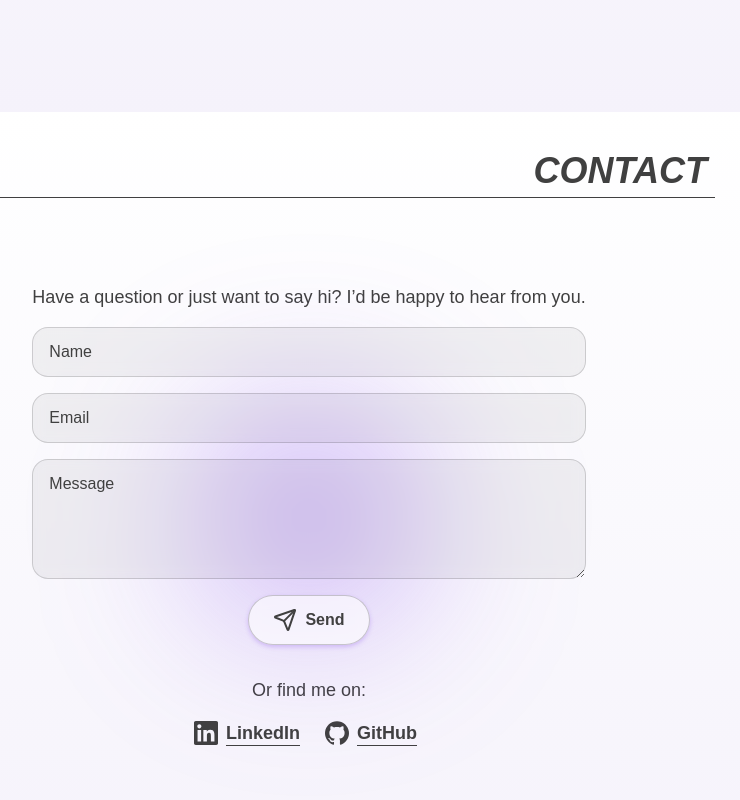
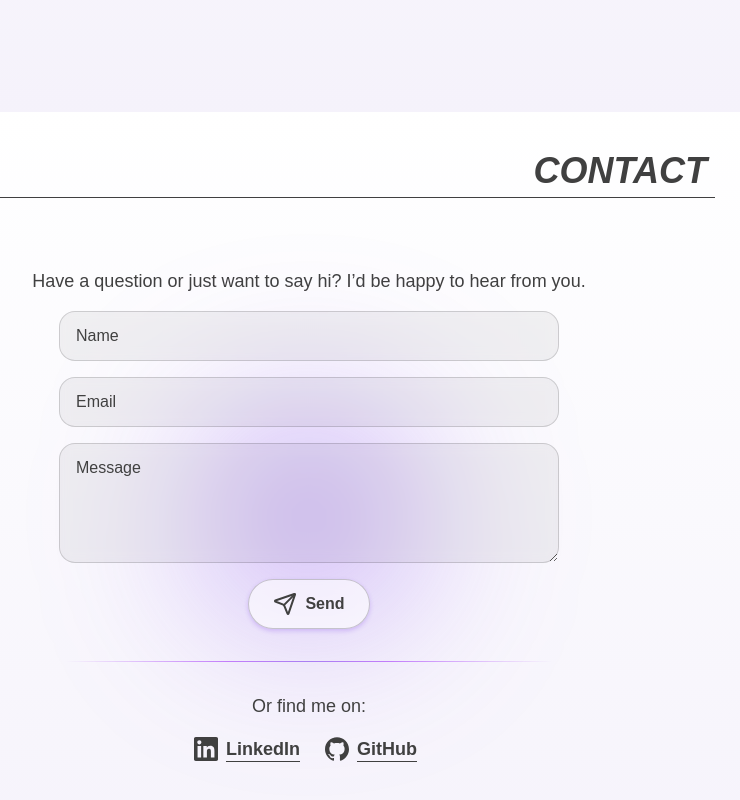
Before and after one commit to punit-shah/punitshah-dev-v2, a React (Vite) app: page / in a window 1280 px wide. Shown: the part 2288-3088 px from the top of the page, without its empty margins (367-1107 px from the left). Built offline with nearby package versions, Linux system fonts and the light colour scheme; no server answers; a web font is replaced by a local one.

Commit message:
Adjust Contact section styles

```diff
--- a/src/components/Input/Input.tsx
+++ b/src/components/Input/Input.tsx
@@ -4,6 +4,7 @@ import { DarkModeContext } from '../../contexts/DarkMode';
 import classes from './Input.module.css';
 
 type InputProps = {
+  className?: string;
   label: string;
   type?: string;
   value?: string;
@@ -15,6 +16,7 @@ type InputProps = {
 };
 
 const Input = ({
+  className,
   label,
   type = 'text',
   value = '',
@@ -43,6 +45,7 @@ const Input = ({
       className={classNames([
         classes.inputContainer,
         { [classes.dark]: isDarkMode },
+        className,
       ])}
     >
       {inputElement}
--- a/src/sections/Contact/Contact.module.css
+++ b/src/sections/Contact/Contact.module.css
@@ -9,8 +9,12 @@
   flex-direction: column;
   align-items: center;
   justify-content: center;
-  gap: 2rem;
+  gap: 4rem;
   margin-block-end: 5.5rem;
+
+  p {
+    text-align: center;
+  }
 
   &::before {
     content: '';
@@ -51,11 +55,37 @@
   gap: 1rem;
 }
 
+.input {
+  max-width: 500px;
+  width: 100%;
+}
+
 .socials {
+  --gradient-direction: 90deg;
+
+  position: relative;
   display: flex;
   flex-direction: column;
   align-items: center;
   gap: 1rem;
+  width: 100%;
+
+  &::before {
+    content: '';
+    position: absolute;
+    top: -2rem;
+    left: 0;
+    width: 100%;
+    height: 1px;
+    background: linear-gradient(
+      var(--gradient-direction),
+      transparent 20%,
+      rgb(from var(--color-accent-2) r g b / 0.6) 40%,
+      rgb(from var(--color-accent-1) r g b / 0.6) 50%,
+      rgb(from var(--color-accent-2) r g b / 0.6) 60%,
+      transparent 80%
+    );
+  }
 }
 
 .socialsList {
--- a/src/sections/Contact/Contact.tsx
+++ b/src/sections/Contact/Contact.tsx
@@ -49,6 +49,7 @@ const Contact = ({ ...props }: CustomSectionProps) => {
             you.
           </p>
           <Input
+            className={classes.input}
             label="Name"
             name="name"
             value={name}
@@ -56,6 +57,7 @@ const Contact = ({ ...props }: CustomSectionProps) => {
             required
           />
           <Input
+            className={classes.input}
             label="Email"
             name="email"
             value={email}
@@ -64,6 +66,7 @@ const Contact = ({ ...props }: CustomSectionProps) => {
             required
           />
           <Input
+            className={classes.input}
             label="Message"
             name="message"
             value={message}
```
